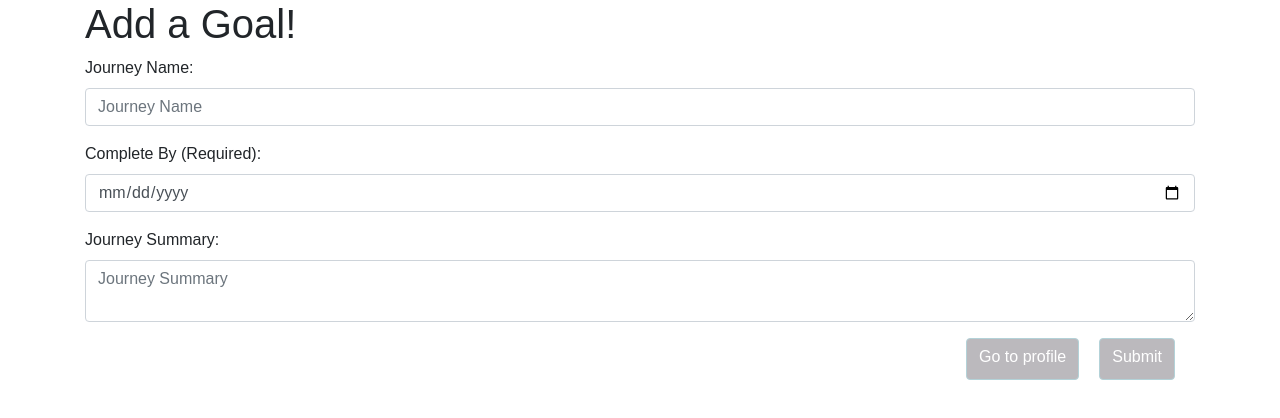
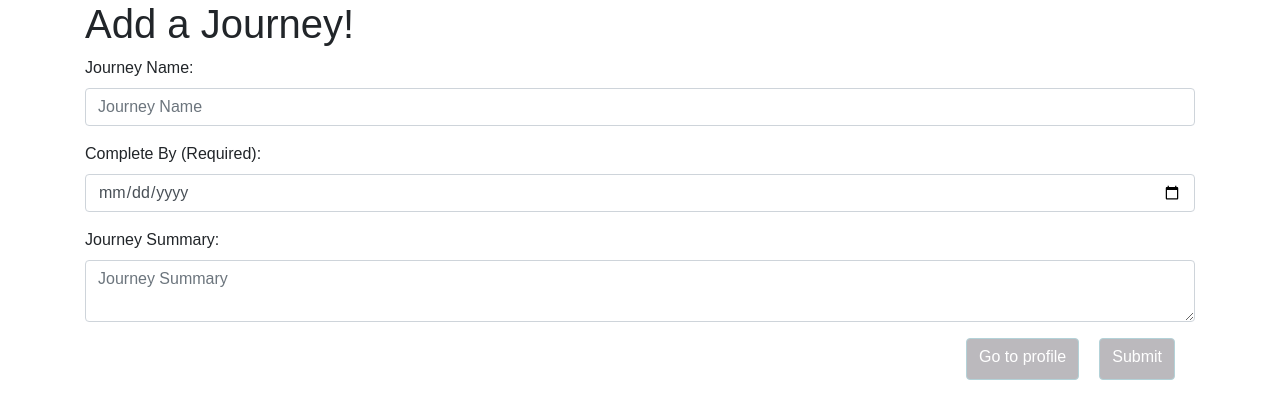
Before and after one commit to Throwback74/Journey_On, a React (Create React App) app in the folder client/: page /buildjourney in a window 1280 px wide. Shown: the top 418 px of the page. Built offline with nearby package versions, Linux system fonts and the light colour scheme; no server answers; sample sign-in values are in the browser's storage; what react-infinite-calendar would draw is missing.

Commit message:
fixed journey page

```diff
--- a/client/src/components/NewGoal/newGoal.js
+++ b/client/src/components/NewGoal/newGoal.js
@@ -57,7 +57,7 @@ class Goal extends Component {
     render() {
         return (
             <div className="container">
-                <h1>Add a Goal!</h1>
+                <h1>Add a Journey!</h1>
                 <form onSubmit={this.handleFormSubmit} ref='form'>
                     <div className="form-group">
                         <label htmlFor="firstStep">Journey Name:</label>
```
